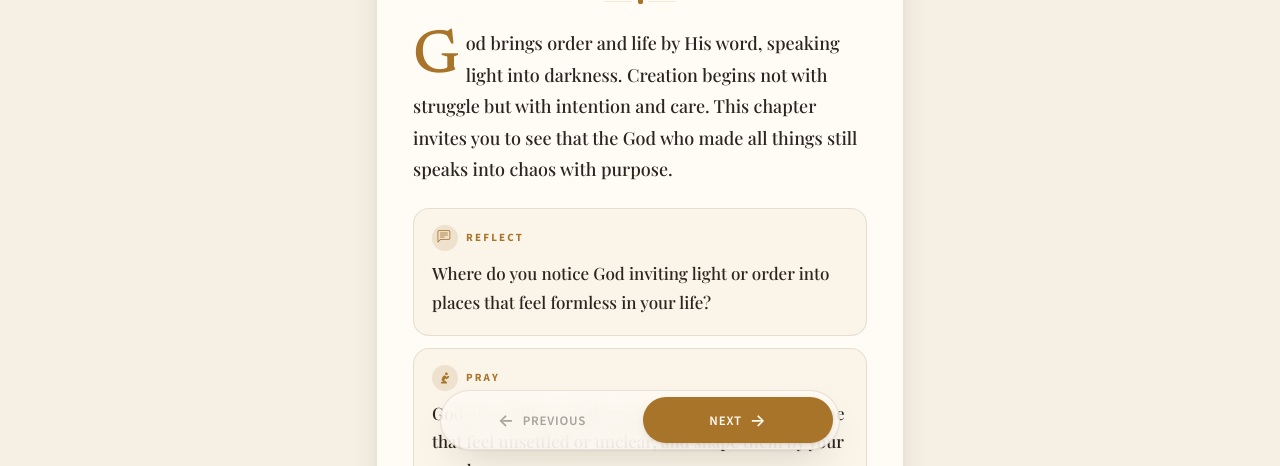
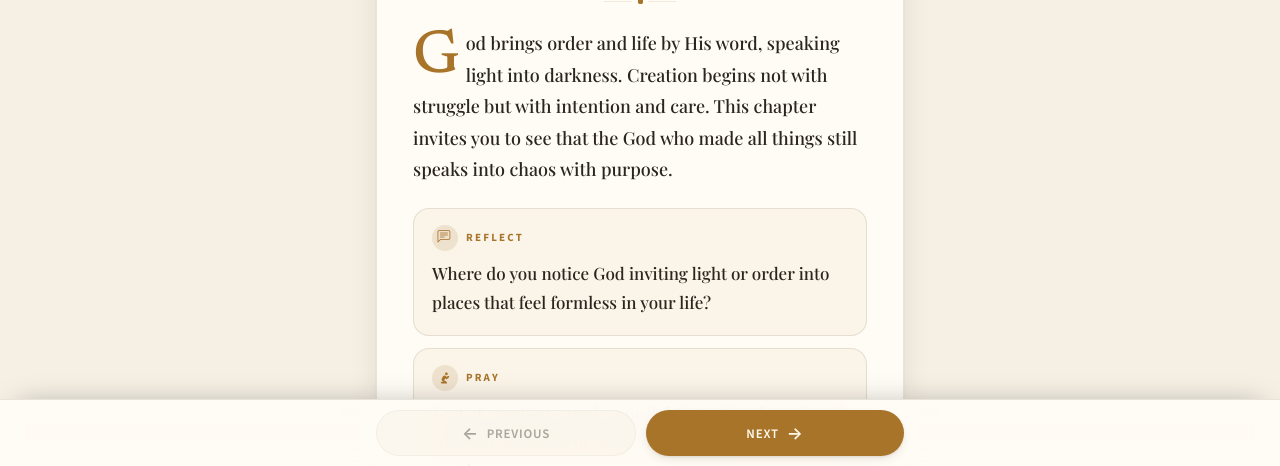
Before and after one commit to ccox0719/dailylite, a plain HTML site: page index.html in a window 1280 px wide. Shown: the part 334-800 px from the top of the page. Drawn offline with nearby package versions, Linux system fonts and the light colour scheme; no server answers.

Commit message:
Dock navigation as a full-width bar at the bottom of the screen
Co-Authored-By: Claude Opus 5.5 <noreply@anthropic.com>
Claude-Session: https://claude.ai/code/session_0164DsXpUxZVzNPK26UR1try

```diff
--- a/style.css
+++ b/style.css
@@ -23,7 +23,7 @@
   --border-strong: rgba(74, 56, 28, 0.2);
   --danger: #b4412f;
   --extra-bg: rgba(168, 116, 42, 0.06);
-  --nav-bg: rgba(255, 252, 246, 0.82);
+  --nav-bg: rgba(255, 252, 246, 0.94);
 
   /* Type (font size & family are overridden by app.js display settings) */
   --devotional-font-size: 16px;
@@ -59,7 +59,7 @@ body.dark-mode {
   --border-strong: rgba(237, 229, 214, 0.18);
   --danger: #ef8a76;
   --extra-bg: rgba(217, 168, 90, 0.06);
-  --nav-bg: rgba(27, 24, 19, 0.8);
+  --nav-bg: rgba(27, 24, 19, 0.94);
 
   --shadow-soft: 0 1px 2px rgba(0, 0, 0, 0.4), 0 24px 48px -20px rgba(0, 0, 0, 0.7);
   --shadow-btn: 0 1px 2px rgba(0, 0, 0, 0.4), 0 6px 14px -6px rgba(0, 0, 0, 0.6);
@@ -919,29 +919,23 @@ body.dark-mode .reading-title-row::after {
    =========================================================== */
 .fixed-nav {
   position: fixed;
-  bottom: max(16px, env(safe-area-inset-bottom));
-  left: 50%;
-  transform: translateX(-50%);
-  width: min(400px, calc(100% - 32px));
-  pointer-events: none;
+  left: 0;
+  right: 0;
+  bottom: 0;
   z-index: 10;
-}
-
-.fixed-nav .reading-nav {
-  pointer-events: auto;
+  padding: 10px 16px calc(10px + env(safe-area-inset-bottom));
+  background: var(--nav-bg);
+  border-top: 1px solid var(--border);
+  box-shadow: 0 -10px 30px -18px rgba(0, 0, 0, 0.35);
+  -webkit-backdrop-filter: blur(14px) saturate(1.4);
+  backdrop-filter: blur(14px) saturate(1.4);
 }
 
 .reading-nav {
   display: flex;
-  gap: 6px;
-  margin: 0;
-  padding: 6px;
-  border-radius: 999px;
-  background: var(--nav-bg);
-  border: 1px solid var(--border);
-  box-shadow: var(--shadow-soft);
-  -webkit-backdrop-filter: blur(14px) saturate(1.4);
-  backdrop-filter: blur(14px) saturate(1.4);
+  gap: 10px;
+  margin: 0 auto;
+  max-width: 528px;
 }
 
 .nav-btn {
@@ -962,6 +956,11 @@ body.dark-mode .reading-title-row::after {
   padding: 0 14px;
   cursor: pointer;
   transition: background-color 0.2s ease, color 0.2s ease, transform 0.15s ease;
+}
+
+#prevEntry {
+  background: var(--surface);
+  border: 1px solid var(--border);
 }
 
 .nav-btn:hover:not(:disabled) {
@@ -1103,7 +1102,7 @@ body.dark-mode .reading-title-row::after {
 .toast {
   position: fixed;
   left: 50%;
-  bottom: calc(max(16px, env(safe-area-inset-bottom)) + 74px);
+  bottom: calc(env(safe-area-inset-bottom) + 84px);
   transform: translateX(-50%) translateY(16px);
   background: var(--text);
   color: var(--bg);
```
